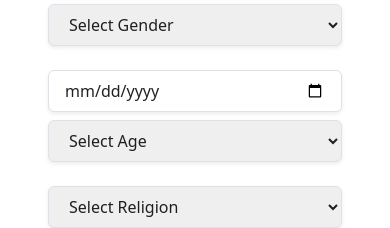
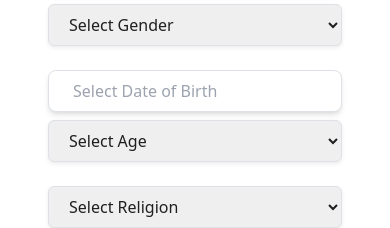
Before and after one commit to amit15091996/shubh-shaadi, a React (Vite) app: page /register in a window 390 px wide. Shown: the part 429-657 px from the top of the page. Built offline with nearby package versions, Linux system fonts and the light colour scheme.

Commit message:
fixed mobile

```diff
--- a/package.json
+++ b/package.json
@@ -44,6 +44,6 @@
     "eslint-plugin-react-hooks": "^5.1.0-rc.0",
     "eslint-plugin-react-refresh": "^0.4.9",
     "globals": "^15.9.0",
-    "vite": "^5.4.11"
+    "vite": "^5.4.1"
   }
 }
--- a/src/components/landing/LandingPage.jsx
+++ b/src/components/landing/LandingPage.jsx
@@ -381,21 +381,25 @@ const LandingPage = () => {
         </div>
       </section>
       {/* Custom Footer */}
-      <div className="bg-gray-100 py-4 text-center border-t border-gray-300">
+      <div className="footer-custom bg-gray-100 py-4 text-center border-t border-gray-300">
         <div className="text-sm text-dark-900">
-          &copy;
-          {new Date().getFullYear()}
+          &copy; {new Date().getFullYear()}
           <a
             href="https://www.marriageharmony.in/"
             target="_blank"
+            rel="noopener noreferrer"
             className="text-blue-400 hover:text-blue-600 no-underline"
           >
             Marriage Harmony
-          </a>{" "}
-          | Made with ❤️ by{" "}
+          </a>
+          <span className="hidden sm:inline"> | </span>{" "}
+          {/* Show separator inline on larger screens */}
+          <br className="sm:hidden" /> {/* Add a line break on small screens */}
+          Made with ❤️ by{" "}
           <a
             href="http://www.intallyshwisdom.in"
             target="_blank"
+            rel="noopener noreferrer"
             className="text-blue-400 hover:text-blue-600 no-underline"
           >
             Intallyshwisdom
--- a/src/components/landing/landingPage.css
+++ b/src/components/landing/landingPage.css
@@ -37,3 +37,9 @@
 select:focus {
   outline: none !important;
 }
+
+@media screen and (max-width: 768px) {
+  .footer-custom {
+    margin-bottom: 50px;
+  }
+}
--- /dev/null
+++ b/src/components/registration/Registration.css
@@ -0,0 +1,16 @@
+.react-datepicker-wrapper {
+  display: block !important;
+}
+.react-datepicker-wrapper input {
+  --tw-ring-opacity: 0 !important;
+}
+
+.react-datepicker__current-month {
+  display: none;
+}
+
+@media screen and (max-width: 768px) {
+  .login-link {
+    margin-bottom: 100px;
+  }
+}
--- a/src/components/registration/Registration.jsx
+++ b/src/components/registration/Registration.jsx
@@ -7,6 +7,9 @@ import Cropper from "react-easy-crop";
 import { motion } from "framer-motion";
 import styled from "styled-components";
 import { AiOutlineClose } from "react-icons/ai";
+import DatePicker from "react-datepicker";
+import "react-datepicker/dist/react-datepicker.css";
+import "./Registration.css";
 
 const FullScreenModal = styled(motion.div)`
   position: fixed;
@@ -84,6 +87,13 @@ function Registration() {
   const [croppedAreaPixels, setCroppedAreaPixels] = useState(null);
   const navigate = useNavigate();
   const [profileImageBlob, setProfileImageBlob] = useState(null);
+  const [startDate, setStartDate] = useState();
+
+  const minDate = new Date();
+  minDate.setFullYear(minDate.getFullYear() - 60); // 60 years ago
+
+  const maxDate = new Date();
+  maxDate.setFullYear(maxDate.getFullYear() - 18); // 18 years ago
 
   const handleChange = (e) => {
     const { name, value, type, files } = e.target;
@@ -131,23 +141,7 @@ function Registration() {
         [name]: value,
       }));
     }
-
     validate(name, value); // Validate other fields
-  };
-
-  // Calculate age based on dob
-  const calculateAge = (dob) => {
-    const birthDate = new Date(dob);
-    const currentDate = new Date();
-    let age = currentDate.getFullYear() - birthDate.getFullYear();
-    const monthDiff = currentDate.getMonth() - birthDate.getMonth();
-    if (
-      monthDiff < 0 ||
-      (monthDiff === 0 && currentDate.getDate() < birthDate.getDate())
-    ) {
-      age--;
-    }
-    return age;
   };
 
   const validate = (name, value) => {
@@ -381,6 +375,30 @@ function Registration() {
     handleChange({ target: { name, value: pascalCaseValue } });
   };
 
+  const handleDateChange = (date) => {
+    setStartDate(date); // Update selected date
+
+    const dob = date; // Keep the date as a Date object
+    const age = calculateAge(dob); // Calculate age based on Date object
+
+    setFormData({
+      ...formData,
+      dob, // Store the Date object
+      age, // Set the age based on DOB
+    });
+  };
+
+  const calculateAge = (dob) => {
+    const today = new Date();
+    const birthDate = new Date(dob);
+    let age = today.getFullYear() - birthDate.getFullYear();
+    const m = today.getMonth() - birthDate.getMonth();
+    if (m < 0 || (m === 0 && today.getDate() < birthDate.getDate())) {
+      age--; // Adjust age if the birthday hasn't occurred yet this year
+    }
+    return age;
+  };
+
   return (
     <div style={{ maxHeight: "90vh" }}>
       <div className="mx-auto">
@@ -557,43 +575,44 @@ function Registration() {
                   </div>
                 </div>
 
-                {/* Date of birth and age */}
-                <div className="grid grid-cols-1 md:grid-cols-2 gap-2 mb-4">
-                  <div>
-                    <input
-                      className="w-full px-3 py-2 border rounded shadow-sm focus:outline-none focus:ring-2 focus:ring-blue-500"
-                      id="dob"
-                      type="date"
-                      name="dob"
-                      onChange={handleChange}
-                      value={formData.dob}
-                    />
-                    {errors.dob && (
-                      <p className="text-xs text-red-500">{errors.dob}</p>
-                    )}
+                <div className="grid grid-cols-1 md:grid-cols-2 gap-2 mb-4 w-100">
+                  {/* Date Picker with Custom Input */}
+                  <div className="w-full">
+                    {/* Date Picker */}
+                    <div className=" w-full">
+                      <DatePicker
+                        selected={startDate}
+                        onChange={handleDateChange}
+                        showYearDropdown
+                        showMonthDropdown
+                        scrollableMonthDropdown
+                        scrollableYearDropdown
+                        dateFormat="MM/dd/yyyy"
+                        className="w-full px-4 py-2 border border-gray-300 rounded-lg shadow-md focus:outline-none focus:ring-2 focus:ring-blue-500 focus:border-blue-500"
+                        placeholderText="Select Date of Birth"
+                        minDate={minDate}
+                        maxDate={maxDate}
+                        yearDropdownItemNumber={50}
+                      />
+                    </div>
                   </div>
-                  <div>
+
+                  {/* Age Display */}
+                  <div className="w-full">
                     <select
                       className="w-full px-3 py-2 border rounded shadow-sm focus:outline-none focus:ring-2 focus:ring-blue-500"
                       id="age"
                       name="age"
                       value={formData.age}
-                      disabled // Age is auto-calculated, so it's disabled
+                      disabled
                     >
                       <option value="" disabled>
                         Select Age
                       </option>
-                      {Array.from({ length: 43 }, (_, i) => i + 18).map(
-                        (age) => (
-                          <option key={age} value={age}>
-                            {age}
-                          </option>
-                        )
+                      {formData.age && (
+                        <option value={formData.age}>{formData.age}</option>
                       )}
                     </select>
-                    {errors.age && (
-                      <p className="text-xs text-red-500">{errors.age}</p>
-                    )}
                   </div>
                 </div>
 
@@ -738,7 +757,7 @@ function Registration() {
                   </button>
                 </div>
 
-                <p className="mt-4 text-center text-gray-600">
+                <p className="login-link mt-4 text-center text-gray-600">
                   Already have an account?{" "}
                   <Link
                     to="/login"
```
Also changed, not shown: 1 other file (tests, documents, lock files or other folders).
